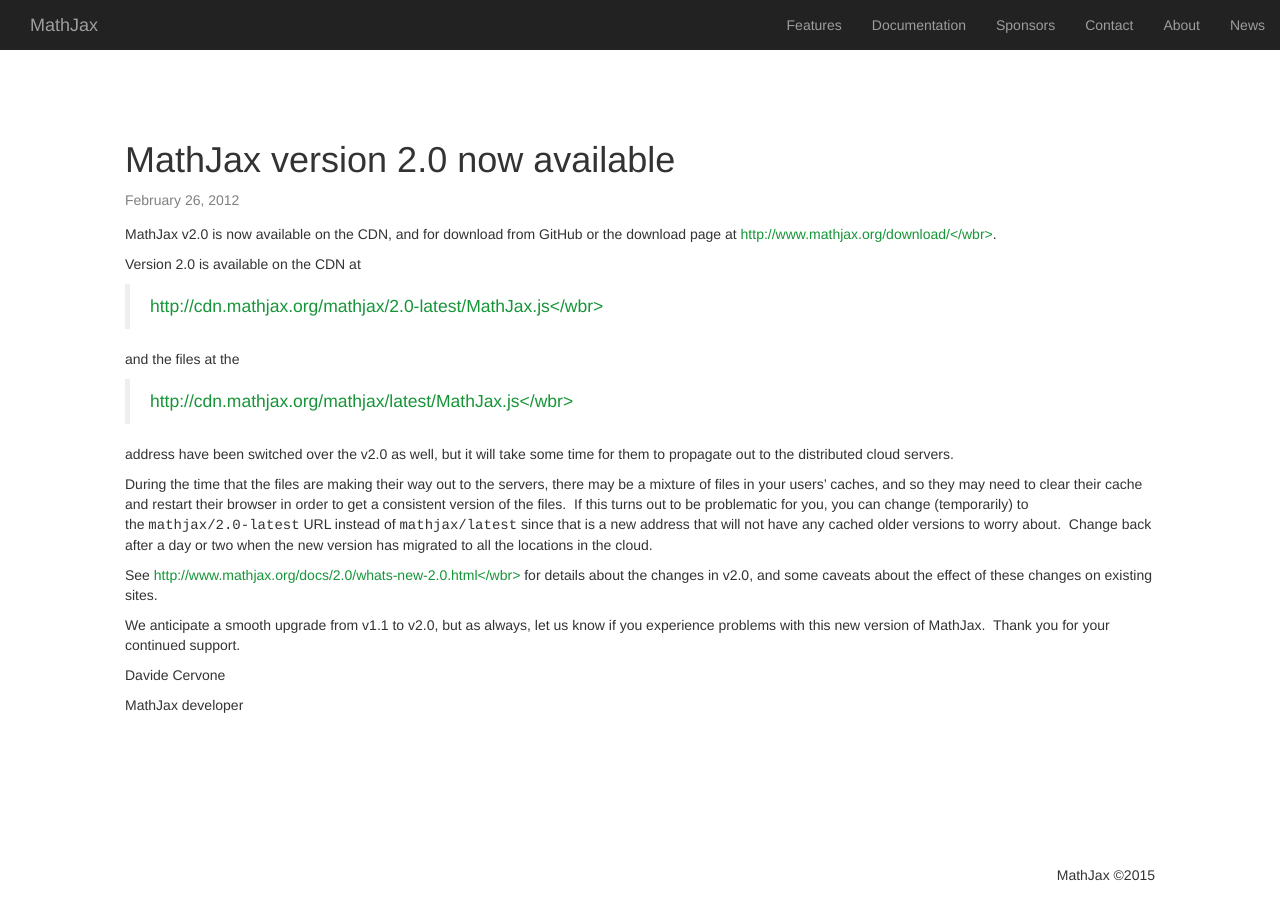
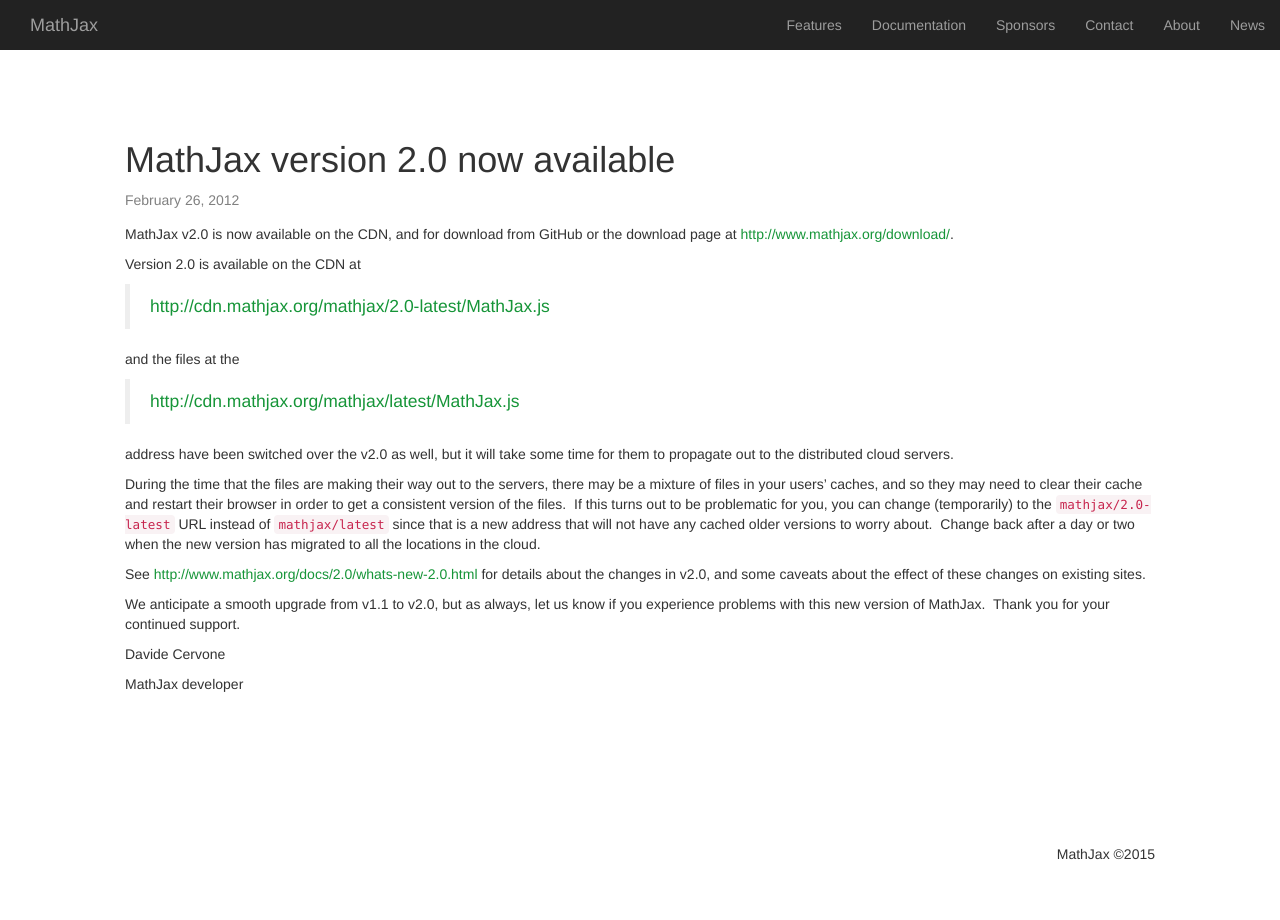
Before and after one commit to mathjax/MathJax-website, a Jekyll site: the page built from _posts/2012-02-26-mathjax-version-2-0-now-available.md, in a window 1280 px wide and 985 px high. Shown: the top 920 px of the window. Built offline with Jekyll 4.4.1, drawn with Linux system fonts in a browser that asks for light colours; nearby versions of some CDN libraries.

Commit message:
for #27: fix 2.0-announcement

```diff
--- a/_posts/2012-02-26-mathjax-version-2-0-now-available.md
+++ b/_posts/2012-02-26-mathjax-version-2-0-now-available.md
@@ -20,21 +20,21 @@
   last_name: Krautzberger
 ---
 
-MathJax v2.0 is now available on the CDN, and for download from GitHub or the download page at [http://www.mathjax.org/<wbr>download/</wbr>](http://www.mathjax.org/download/).
+MathJax v2.0 is now available on the CDN, and for download from GitHub or the download page at [http://www.mathjax.org/download/](http://www.mathjax.org/download/).
 
 Version 2.0 is available on the CDN at
 
-> [http://cdn.mathjax.org/<wbr>mathjax/2.0-latest/MathJax.js</wbr>](http://cdn.mathjax.org/mathjax/2.0-latest/MathJax.js)
+> [http://cdn.mathjax.org/mathjax/2.0-latest/MathJax.js](http://cdn.mathjax.org/mathjax/2.0-latest/MathJax.js)
 
 and the files at the
 
-> [http://cdn.mathjax.org/<wbr>mathjax/latest/MathJax.js</wbr>](http://cdn.mathjax.org/mathjax/latest/MathJax.js)
+> [http://cdn.mathjax.org/mathjax/latest/MathJax.js](http://cdn.mathjax.org/mathjax/latest/MathJax.js)
 
 address have been switched over the v2.0 as well, but it will take some time for them to propagate out to the distributed cloud servers.
 
-During the time that the files are making their way out to the servers, there may be a mixture of files in your users' caches, and so they may need to clear their cache and restart their browser in order to get a consistent version of the files.  If this turns out to be problematic for you, you can change (temporarily) to the <span style="font-family: Courier;">mathjax/2.0-latest</span> URL instead of <span style="font-family: Courier;">mathjax/latest</span> since that is a new address that will not have any cached older versions to worry about.  Change back after a day or two when the new version has migrated to all the locations in the cloud.
+During the time that the files are making their way out to the servers, there may be a mixture of files in your users' caches, and so they may need to clear their cache and restart their browser in order to get a consistent version of the files.  If this turns out to be problematic for you, you can change (temporarily) to the `mathjax/2.0-latest` URL instead of `mathjax/latest` since that is a new address that will not have any cached older versions to worry about.  Change back after a day or two when the new version has migrated to all the locations in the cloud.
 
-See [http://www.mathjax.org/docs/2.<wbr>0/whats-new-2.0.html</wbr>](http://www.mathjax.org/docs/2.0/whats-new-2.0.html) for details about the changes in v2.0, and some caveats about the effect of these changes on existing sites.
+See [http://www.mathjax.org/docs/2.0/whats-new-2.0.html](http://www.mathjax.org/docs/2.0/whats-new-2.0.html) for details about the changes in v2.0, and some caveats about the effect of these changes on existing sites.
 
 We anticipate a smooth upgrade from v1.1 to v2.0, but as always, let us know if you experience problems with this new version of MathJax.  Thank you for your continued support.
 
```
